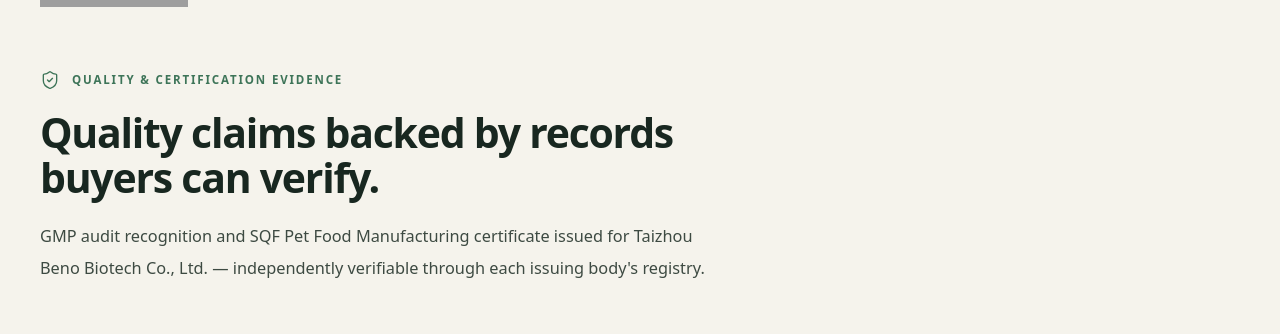
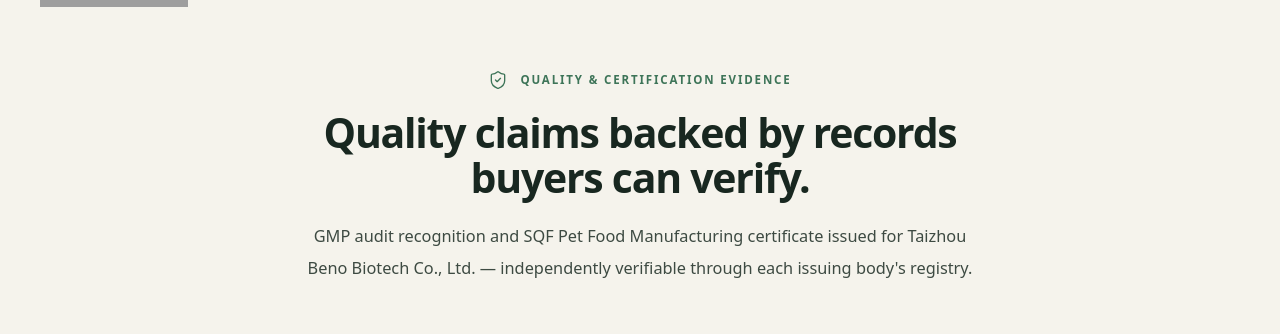
Before and after one commit to Yodayuuki123/embepet-website, a Next.js app: page /en/science in a window 1280 px wide. Shown: the part 121-455 px from the top of the page. Built offline with nearby package versions, Linux system fonts and the light colour scheme; no server answers; the database is empty; grey boxes are pictures that could not be loaded.

Commit message:
style: center-align page hero sections across all sub-pages
- science/page.tsx: center kicker, h1, subtitle in hero
- private-label/page.tsx: center kicker, h1, subtitle in hero
- shop/page.tsx: center kicker, h1, subtitle in hero
- news/page.tsx: center kicker, h1, subtitle in hero

```diff
--- a/app/[locale]/(site)/news/page.tsx
+++ b/app/[locale]/(site)/news/page.tsx
@@ -59,12 +59,12 @@
 
       {/* ===== HERO ===== */}
       <section className="border-b border-line bg-[#f5f3ec]">
-        <div className={`${container} py-12 sm:py-16`}>
+        <div className={`${container} py-12 sm:py-16 text-center`}>
           <p className={`${kicker} text-ink-soft`}>News &amp; Insights</p>
           <h1 className="mt-4 text-[clamp(1.7rem,3vw,2.6rem)] font-semibold leading-[1.1] tracking-[-0.03em] text-ink">
             Industry Insights &amp; Manufacturing Updates
           </h1>
-          <p className="mt-4 max-w-2xl text-[0.97rem] leading-7 text-ink-soft">
+          <p className="mt-4 mx-auto max-w-2xl text-[0.97rem] leading-7 text-ink-soft">
             Market trends, formulation guidance and regulatory insights for pet-supplement brand owners — written by our manufacturing and quality teams.
           </p>
         </div>
--- a/app/[locale]/(site)/private-label/page.tsx
+++ b/app/[locale]/(site)/private-label/page.tsx
@@ -71,15 +71,15 @@
 
       <section className="border-b border-line bg-[#f5f3ec]">
         <div className="mx-auto max-w-7xl px-5 py-16 sm:px-8 sm:py-20 lg:px-10">
-          <div className="max-w-3xl">
-            <div className="flex items-center gap-3 text-forest-mid">
+          <div className="mx-auto max-w-3xl text-center">
+            <div className="flex items-center justify-center gap-3 text-forest-mid">
               <Layers className="size-5" strokeWidth={1.6} aria-hidden />
               <p className="b2b-kicker">{t.hero.kicker}</p>
             </div>
             <h1 className="mt-5 text-[clamp(1.8rem,3.2vw,2.8rem)] font-semibold leading-[1.1] tracking-[-0.03em] text-ink">
               {t.hero.title}
             </h1>
-            <p className="mt-5 max-w-2xl text-[1.02rem] leading-8 text-ink-soft">
+            <p className="mt-5 mx-auto max-w-2xl text-[1.02rem] leading-8 text-ink-soft">
               {t.hero.subtitle}
             </p>
           </div>
--- a/app/[locale]/(site)/science/page.tsx
+++ b/app/[locale]/(site)/science/page.tsx
@@ -228,15 +228,15 @@
       {/* ─── HERO ─── */}
       <section className="border-b border-line bg-[#f5f3ec]">
         <div className="mx-auto max-w-7xl px-5 py-16 sm:px-8 sm:py-20 lg:px-10">
-          <div className="max-w-3xl">
-            <div className="flex items-center gap-3 text-forest-mid">
+          <div className="mx-auto max-w-3xl text-center">
+            <div className="flex items-center justify-center gap-3 text-forest-mid">
               <ShieldCheck className="size-5" strokeWidth={1.6} aria-hidden />
               <p className="b2b-kicker">{isZh ? "质量与认证证据" : "Quality & certification evidence"}</p>
             </div>
             <h1 className="mt-5 text-[clamp(1.8rem,3.2vw,2.8rem)] font-semibold leading-[1.1] tracking-[-0.03em] text-ink">
               {isZh ? "所有质量声明均有可查证的记录支撑。" : "Quality claims backed by records buyers can verify."}
             </h1>
-            <p className="mt-5 max-w-2xl text-[1.02rem] leading-8 text-ink-soft">
+            <p className="mt-5 mx-auto max-w-2xl text-[1.02rem] leading-8 text-ink-soft">
               {isZh ? "Eurofins GMP 审核认可与 SQF 宠物食品制造证书已针对泰州市贝诺生物科技有限公司正式颁发，可通过各发证机构的注册系统独立核实。" : "GMP audit recognition and SQF Pet Food Manufacturing certificate issued for Taizhou Beno Biotech Co., Ltd. — independently verifiable through each issuing body's registry."}
             </p>
           </div>
--- a/app/[locale]/(site)/shop/page.tsx
+++ b/app/[locale]/(site)/shop/page.tsx
@@ -165,15 +165,15 @@
 
       <section className="border-b border-line bg-[#f5f3ec]">
         <div className="mx-auto max-w-7xl px-5 py-16 sm:px-8 sm:py-20 lg:px-10">
-          <div className="max-w-3xl">
-            <div className="flex items-center gap-3 text-forest-mid">
+          <div className="mx-auto max-w-3xl text-center">
+            <div className="flex items-center justify-center gap-3 text-forest-mid">
               <ShoppingBag className="size-5" strokeWidth={1.6} aria-hidden />
               <p className="b2b-kicker">{t.hero.kicker}</p>
             </div>
             <h1 className="mt-5 text-[clamp(1.8rem,3.2vw,2.8rem)] font-semibold leading-[1.1] tracking-[-0.03em] text-ink">
               {t.hero.title}
             </h1>
-            <p className="mt-5 max-w-2xl text-[1.02rem] leading-8 text-ink-soft">
+            <p className="mt-5 mx-auto max-w-2xl text-[1.02rem] leading-8 text-ink-soft">
               {t.hero.subtitle}
             </p>
           </div>
```
